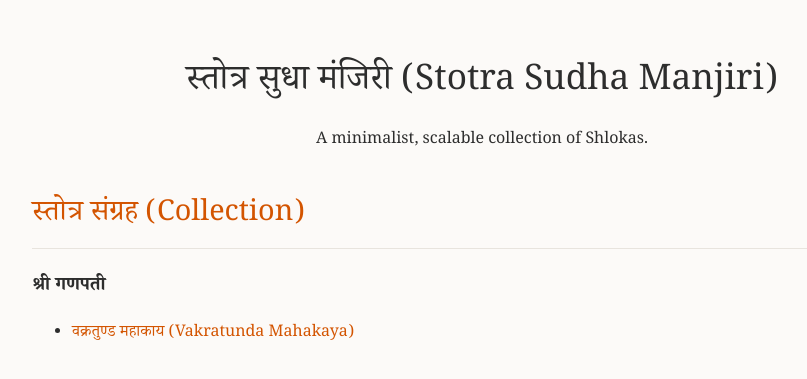
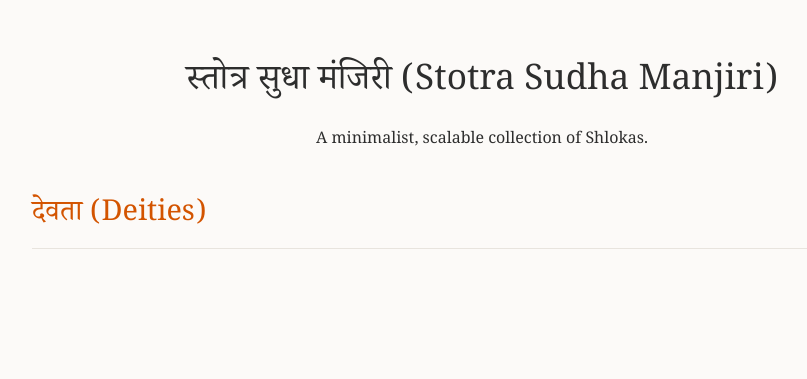
Before and after one commit to StotraSudhaManjiri/stotrasudhamanjiri.github.io, a Jekyll site: the page built from index.html, in a window 1280 px wide. Shown: the top 379 px of the page, without its empty margins (158-965 px from the left). Built offline with Jekyll 4.4.1, drawn with Linux system fonts in a browser that asks for light colours.

Commit message:
Update index.html

```diff
--- a/index.html
+++ b/index.html
@@ -8,17 +8,14 @@ title: मुखपृष्ठ (Home)
 </header>
 
 <main>
-    <h2>स्तोत्र संग्रह (Collection)</h2>
+    <h2>देवता (Deities)</h2>
 
-    <!-- This loop groups all files by the "devata" tag you give them -->
-    {% assign devata_groups = site.shlokas | group_by: "devata" %}
-
-    {% for group in devata_groups %}
-        <h3>{{ group.name }}</h3>
-        <ul class="clean-list">
-        {% for shloka in group.items %}
-            <li><a href="{{ shloka.url | relative_url }}">{{ shloka.title }}</a></li>
+    <div class="grid">
+        {% for devata in site.devatas %}
+        <a href="{{ devata.url | relative_url }}" class="card">
+            <span class="card-title">{{ devata.title }}</span>
+            <span class="card-subtitle">{{ devata.english_title }}</span>
+        </a>
         {% endfor %}
-        </ul>
-    {% endfor %}
+    </div>
 </main>
```
